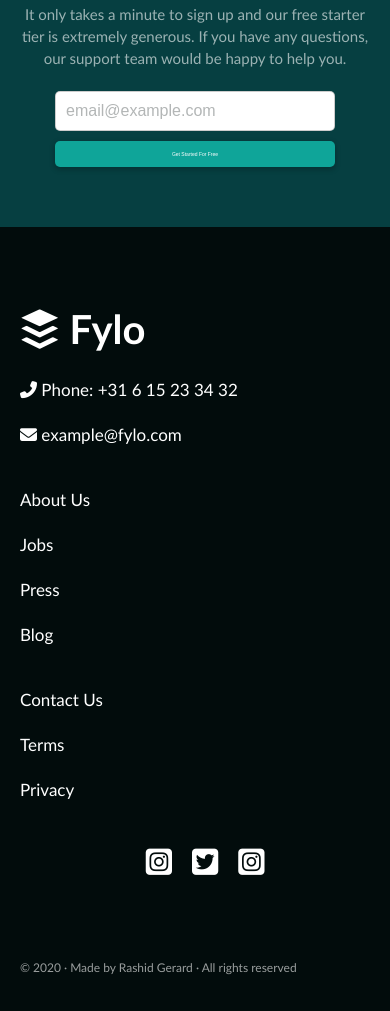
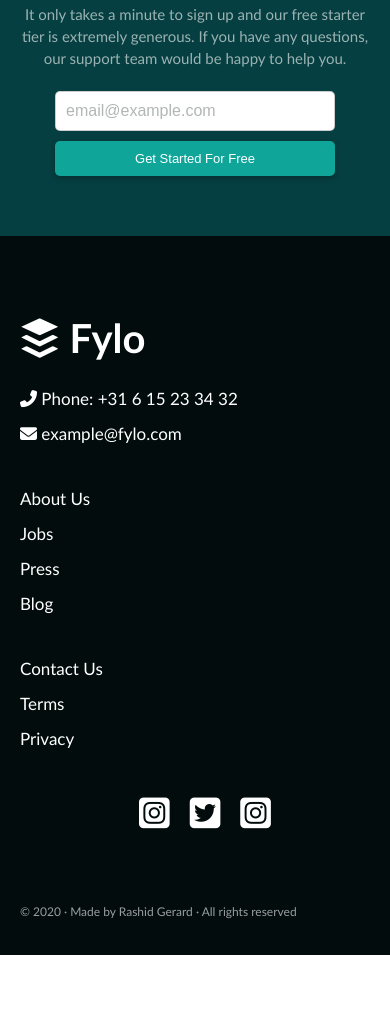
Before and after one commit to Rgerard96/Fylo-Landing-Page, a plain HTML site: page index.html in a window 390 px wide. Shown: the part 1882-2893 px from the top of the page. After the commit the page ends 2837 px from the top, so only its background shows below. Drawn offline with Linux system fonts and the light colour scheme.

Commit message:
Update styles.css

```diff
--- a/styles.css
+++ b/styles.css
@@ -548,7 +548,7 @@ input::placeholder{
 
   #cta-input button{
     width: 100%;
-    font-size: .5rem;
+    font-size: 1.3rem;
   }
   #footer-menu{
     display: block;
@@ -560,7 +560,7 @@ input::placeholder{
   }
 
   .footer-item{
-    margin-bottom: 3rem;
+    margin-bottom: 2rem;
   }
 
   .footer-logo-icon{
@@ -576,7 +576,7 @@ input::placeholder{
   }
 
   .social-icons{
-    font-size: 3rem;
+    font-size: 3.5rem;
     margin-left: 2rem;
   }
   #copyright p{
```
